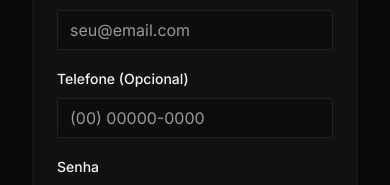
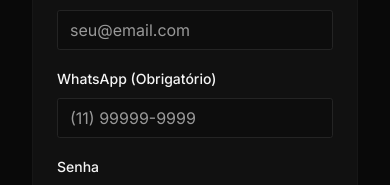
Before and after one commit to felipebelchiorpro/lojadarkstore, a Next.js app: page /account/register in a window 390 px wide. Shown: the part 559-744 px from the top of the page. Built offline with nearby package versions, Linux system fonts and the light colour scheme; no server answers; the database is empty.

Commit message:
feat(auth): require phone number on registration for whatsapp integration

```diff
--- a/src/app/account/register/page.tsx
+++ b/src/app/account/register/page.tsx
@@ -18,7 +18,7 @@ const registerSchema = z.object({
     email: z.string().email("Por favor, insira um e-mail válido."),
     password: z.string().min(6, "A senha deve ter pelo menos 6 caracteres."),
     confirmPassword: z.string(),
-    phone: z.string().optional(),
+    phone: z.string().min(10, "Telefone inválido. Inclua o DDD."),
 }).refine((data) => data.password === data.confirmPassword, {
     message: "As senhas não coincidem",
     path: ["confirmPassword"],
@@ -105,13 +105,16 @@ export default function RegisterPage() {
                         </div>
 
                         <div className="space-y-2">
-                            <Label htmlFor="phone">Telefone (Opcional)</Label>
+                            <Label htmlFor="phone">WhatsApp (Obrigatório)</Label>
                             <Input
                                 id="phone"
-                                placeholder="(00) 00000-0000"
+                                placeholder="(11) 99999-9999"
                                 {...form.register("phone")}
-                                className="bg-background/50 focus:border-primary"
+                                className={`bg-background/50 ${form.formState.errors.phone ? "border-destructive" : "focus:border-primary"}`}
                             />
+                            {form.formState.errors.phone && (
+                                <p className="text-sm text-destructive font-medium">{form.formState.errors.phone.message}</p>
+                            )}
                         </div>
 
                         <div className="space-y-2">
--- a/src/components/CustomerFormDialog.tsx
+++ b/src/components/CustomerFormDialog.tsx
@@ -14,7 +14,7 @@ import { useEffect } from "react";
 const customerSchema = z.object({
   name: z.string().min(2, { message: "O nome deve ter pelo menos 2 caracteres." }),
   email: z.string().email({ message: "Por favor, insira um email válido." }),
-  phone: z.string().optional(),
+  phone: z.string().min(10, { message: "Telefone deve ter no mínimo 10 dígitos (DDD + número)." }),
 });
 
 type CustomerFormValues = z.infer<typeof customerSchema>;
--- a/src/context/CustomerAuthContext.tsx
+++ b/src/context/CustomerAuthContext.tsx
@@ -11,10 +11,10 @@ interface CustomerAuthContextType {
   customer: CustomerUser | null;
   customerLogin: (email: string, password?: string) => Promise<void>;
   customerLogout: () => Promise<void>;
-  customerRegister: (data: { name: string; email: string; password: string; phone?: string }) => Promise<void>;
+  customerRegister: (data: { name: string; email: string; password: string; phone: string }) => Promise<void>;
   customerAuthLoading: boolean;
   getAllRegisteredCustomers: () => CustomerUser[];
-  registerCustomerByAdmin: (data: { name: string; email: string; phone?: string }) => Promise<boolean>;
+  registerCustomerByAdmin: (data: { name: string; email: string; phone: string }) => Promise<boolean>;
 }
 
 const CustomerAuthContext = createContext<CustomerAuthContextType | undefined>(undefined);
@@ -52,7 +52,7 @@ export const CustomerAuthProvider = ({ children }: { children: ReactNode }) => {
           email: session.user.email || '',
           name: session.user.user_metadata?.full_name || session.user.email?.split('@')[0] || 'Cliente',
           registeredAt: session.user.created_at,
-          phone: session.user.phone
+          phone: session.user.phone || session.user.user_metadata?.phone
         };
         setCustomer(user);
         setIsCustomerAuthenticated(true);
@@ -115,7 +115,7 @@ export const CustomerAuthProvider = ({ children }: { children: ReactNode }) => {
     return [...allCustomers].sort((a, b) => (a.name || "").localeCompare(b.name || ""));
   }, [allCustomers]);
 
-  const registerCustomerByAdmin = useCallback(async (data: { name: string; email: string; phone?: string }): Promise<boolean> => {
+  const registerCustomerByAdmin = useCallback(async (data: { name: string; email: string; phone: string }): Promise<boolean> => {
     // This remains a "Mock" feature for now as creating users in Supabase requires Service Role or SignUp (which logs you in).
     // Keeping local logic for display purposes in Admin Panel.
     const { name, email, phone } = data;
@@ -153,7 +153,7 @@ export const CustomerAuthProvider = ({ children }: { children: ReactNode }) => {
   }, [allCustomers, persistAllCustomers, toast]);
 
 
-  const customerRegister = async (data: { name: string; email: string; password: string; phone?: string }) => {
+  const customerRegister = async (data: { name: string; email: string; password: string; phone: string }) => {
     const { email, password, name, phone } = data;
 
     // 1. Sign up with Supabase
```
